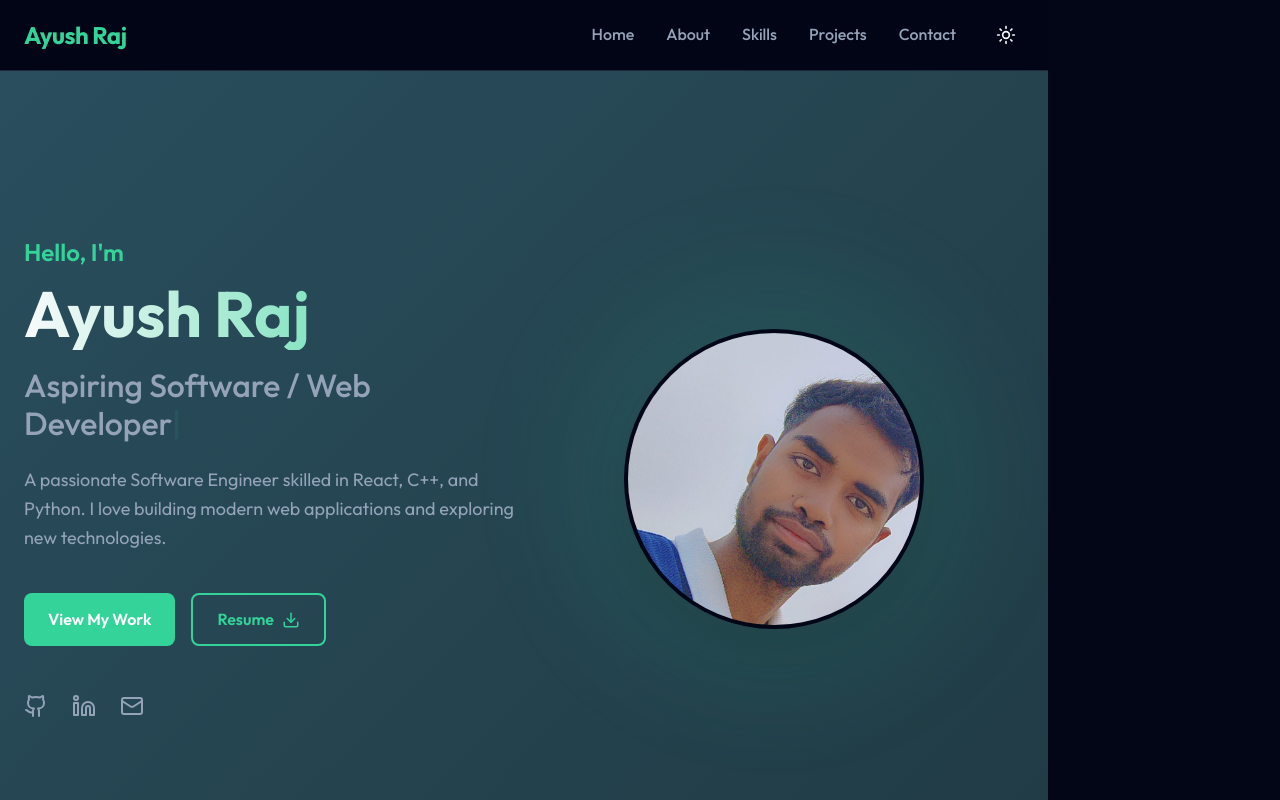
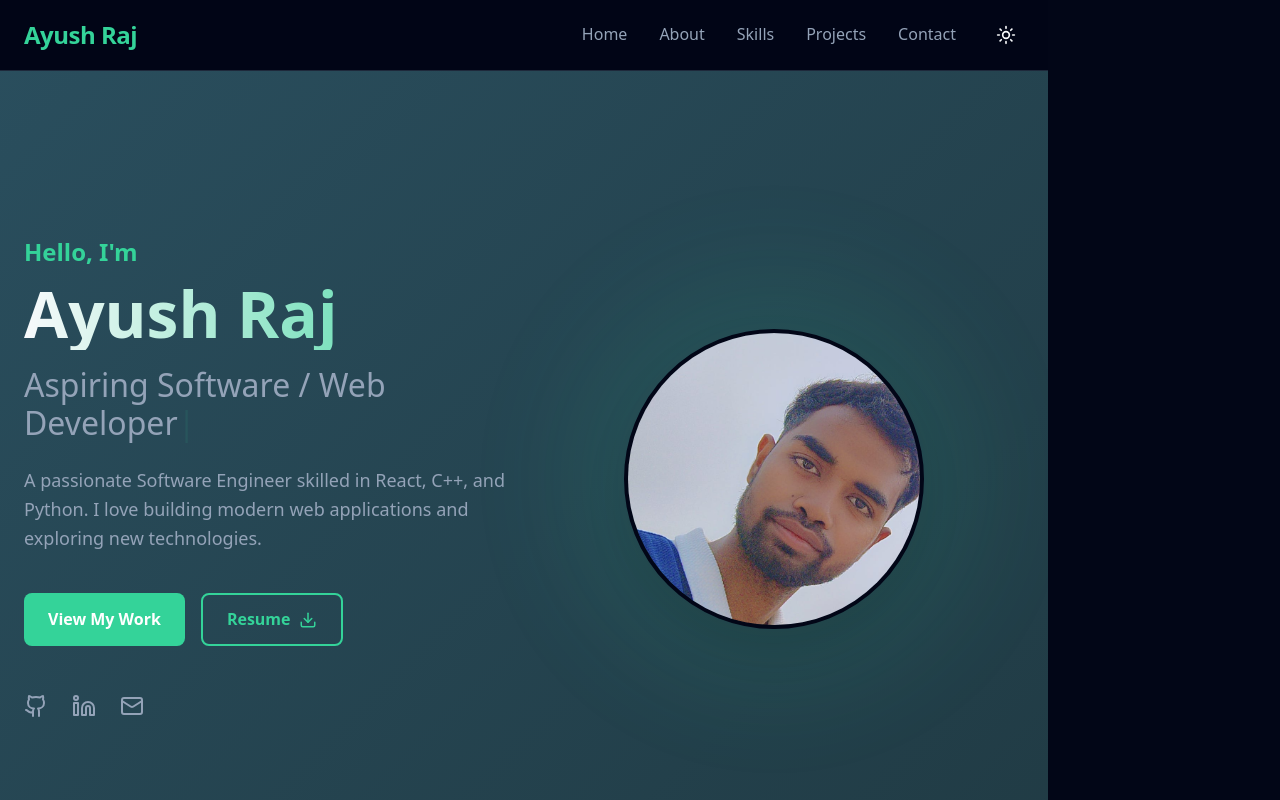
Before and after one commit to Ayush0425/Portfolio, a React (Vite) app: page / in a window 1280 px wide. Shown: the top 800 px of the page. Built offline with nearby package versions, Linux system fonts and the light colour scheme; the HTML template or start-up script is replaced by a standard one.

Commit message:
Update font family

```diff
--- a/src/styles/index.css
+++ b/src/styles/index.css
@@ -7,7 +7,7 @@
     --border-color: #e2e8f0;
     --nav-bg: rgba(248, 250, 252, 0.85);
 
-    --font-main: 'Outfit', 'Inter', system-ui, Avenir, Helvetica, Arial, sans-serif;
+    --font-main: 'Montserrat', 'Poppins', system-ui, -apple-system, sans-serif;
     --transition-speed: 0.3s;
 }
 
```
